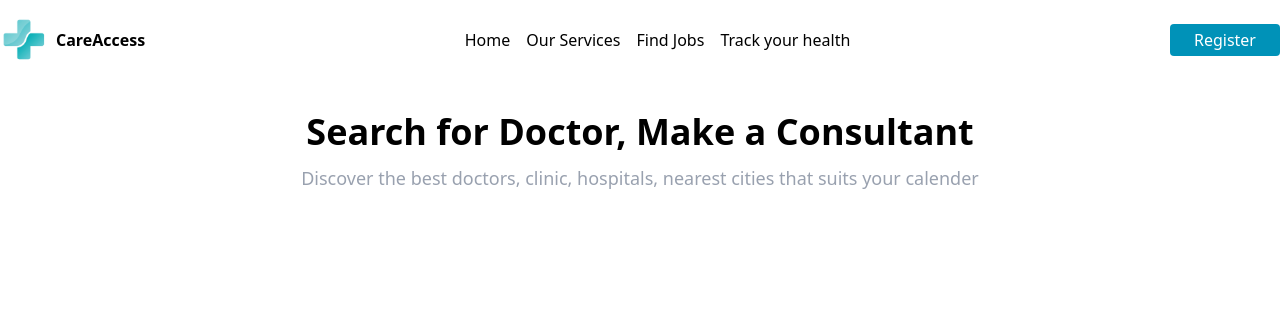
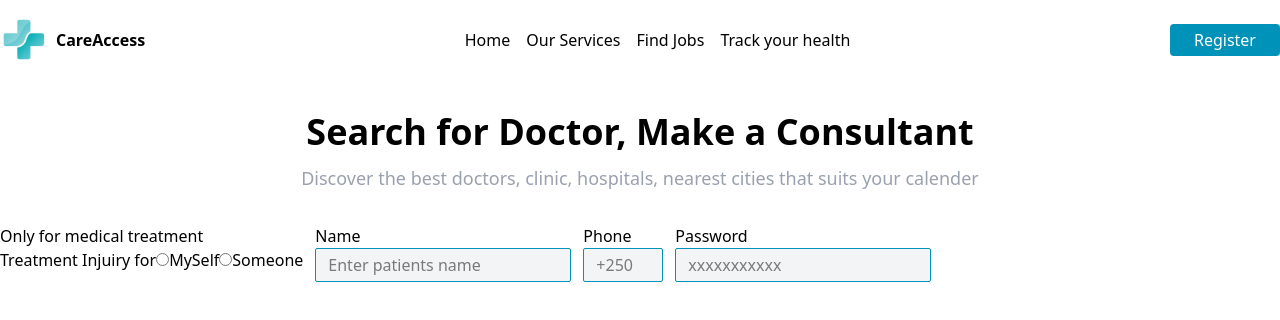
Before and after one commit to gloriaumutoni/AccessCare-Frontend, a React (Vite) app: page / in a window 1280 px wide. Shown: the top 320 px of the page. Built offline with nearby package versions, Linux system fonts and the light colour scheme.

Commit message:
feat: create personal information component

```diff
--- a/src/App.tsx
+++ b/src/App.tsx
@@ -1,12 +1,14 @@
 import "./App.css"
 import Header from "./components/Header"
 import Navbar from "./components/Navbar"
+import PersonalInformation from "./components/PersonalInformation"
 
 export default function App() {
   return (
     <div className="w-7xl m-auto">
       <Navbar />
       <Header />
+      <PersonalInformation />
     </div>
   )
 }
--- a/src/components/Form.tsx
+++ /dev/null
@@ -1,28 +0,0 @@
-import Input from "./Input"
-
-function Form() {
-  return (
-    <form className="flex gap-3 border-primary-400">
-      <Input
-        label="Name"
-        className="w-3xs"
-        type="text"
-        placeholder="Enter patients name"
-      />
-      <Input
-        label="Phone"
-        className="w-20"
-        type="telephone"
-        placeholder="+250"
-      />
-      <Input
-        label="Password"
-        className="w-3xs"
-        type="password"
-        placeholder="xxxxxxxxxxx"
-      />
-    </form>
-  )
-}
-
-export default Form
--- /dev/null
+++ b/src/components/PersonalInformation.tsx
@@ -0,0 +1,24 @@
+import InputForm from "./InputForm"
+
+function PersonalInformation() {
+  return (
+    <div className="flex gap-3">
+      <div>
+        <p>Only for medical treatment</p>
+        <fieldset className="flex">
+          <p>Treatment Injuiry for</p>
+          <label>
+            <input type="radio" value="option1" name="options" />
+            MySelf
+          </label>
+          <label>
+            <input type="radio" value="option2" name="options" />
+            Someone
+          </label>
+        </fieldset>
+      </div>
+      <InputForm />
+    </div>
+  )
+}
+export default PersonalInformation
```
